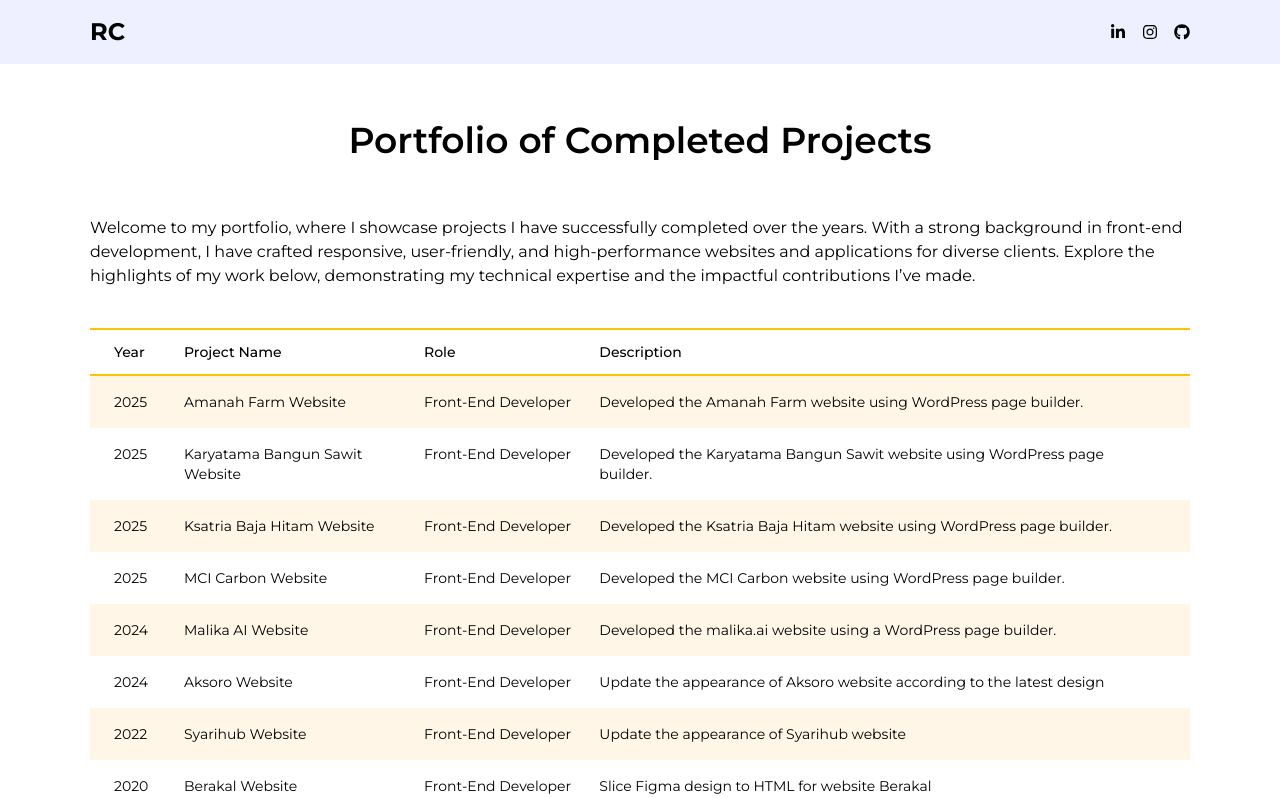
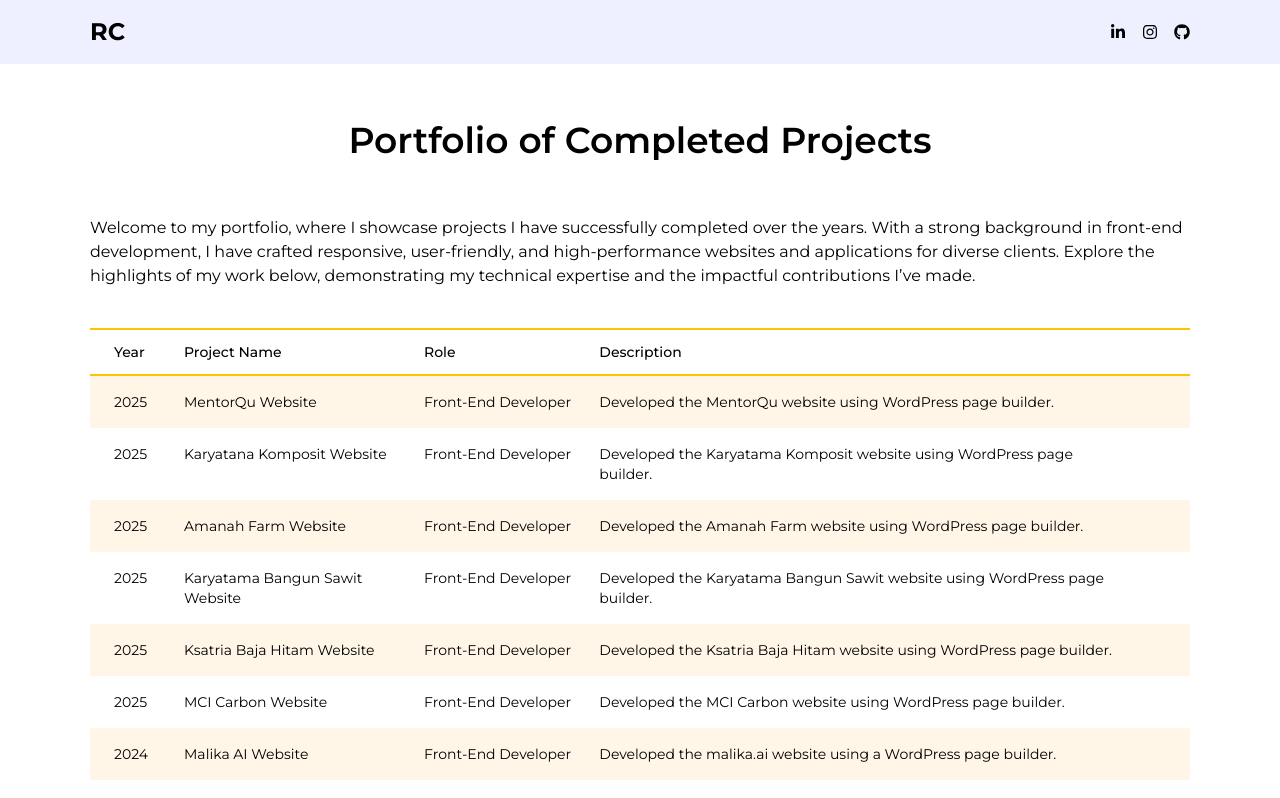
Before and after one commit to ririn-caterin/ririncaterin, a Next.js app: page /all-projects in a window 1280 px wide. Shown: the top 798 px of the page. Built offline with nearby package versions, Linux system fonts and the light colour scheme.

Commit message:
update portfolio

```diff
--- a/app/components/AllProjects.tsx
+++ b/app/components/AllProjects.tsx
@@ -1,5 +1,19 @@
 const ProjectTable = () => {
   const projects = [
+    {
+      year: "2025",
+      name: "MentorQu Website",
+      description:
+        "Developed the MentorQu website using WordPress page builder.",
+      role: "Front-End Developer",
+    },
+    {
+      year: "2025",
+      name: "Karyatana Komposit Website",
+      description:
+        "Developed the Karyatama Komposit website using WordPress page builder.",
+      role: "Front-End Developer",
+    },
     {
       year: "2025",
       name: "Amanah Farm Website",
```
